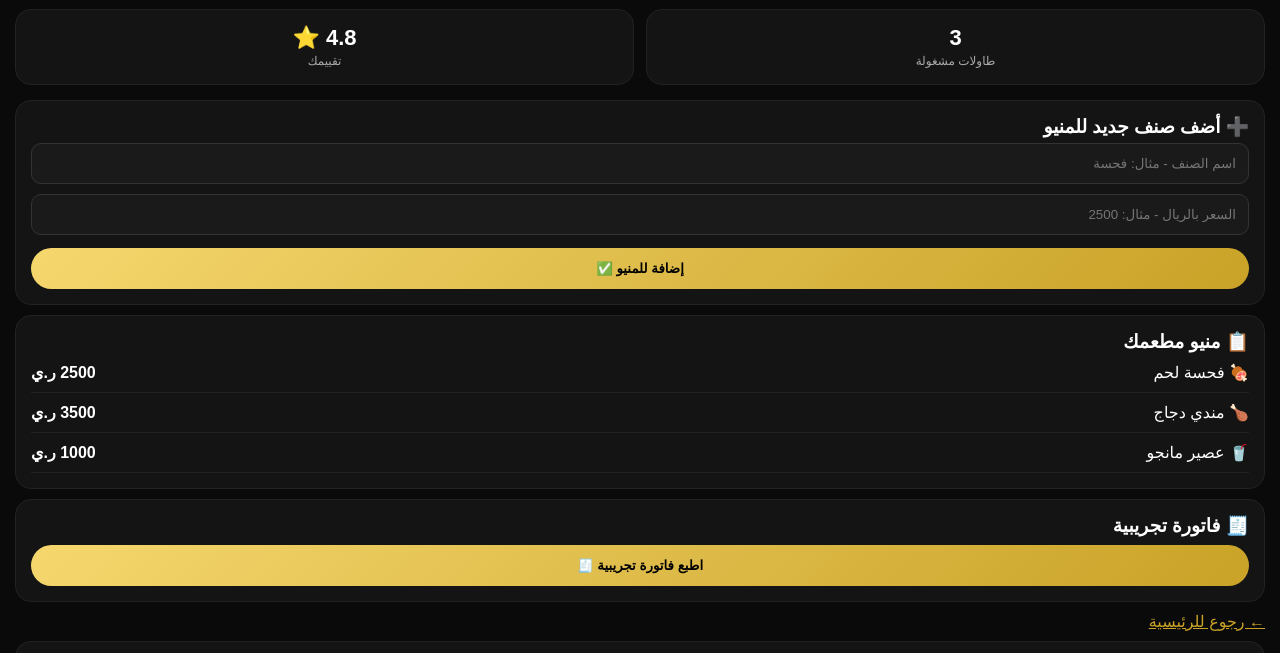
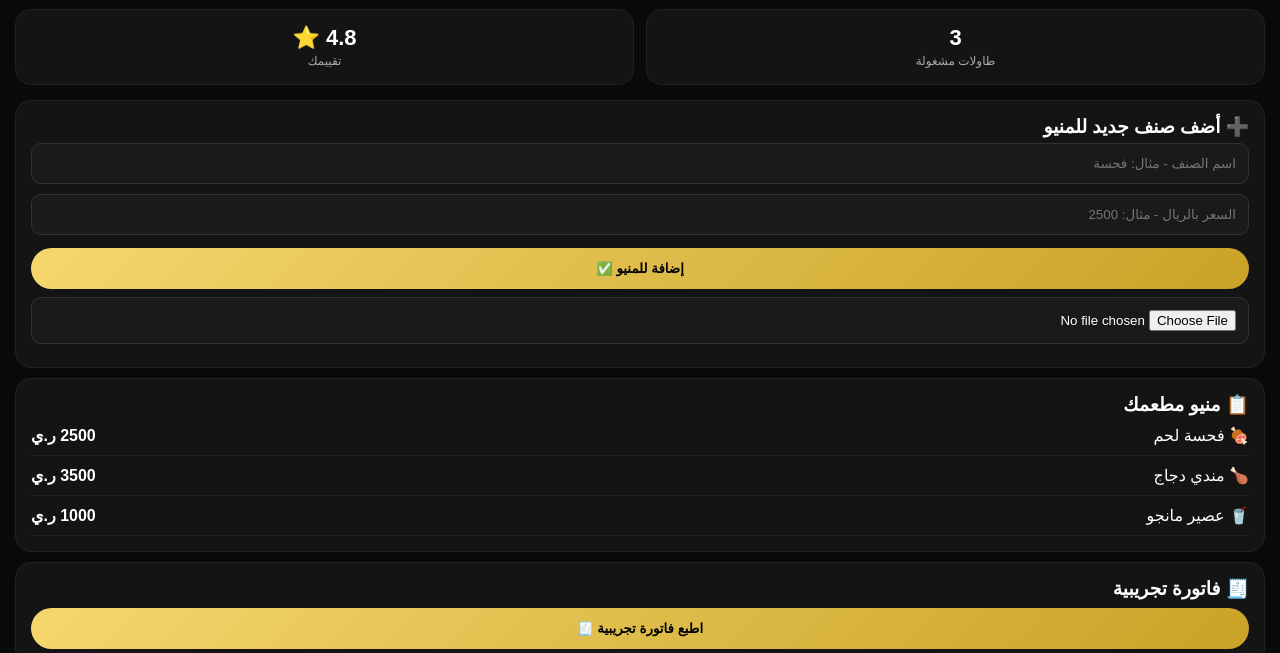
Before and after one commit to lmtalb149-afk/sufra, a plain HTML site: page dashboard.html in a window 1280 px wide. Shown: the part 147-800 px from the top of the page. Drawn offline with Linux system fonts and the light colour scheme.

Commit message:
Add file input for image upload in dashboard

```diff
--- a/dashboard.html
+++ b/dashboard.html
@@ -8,3 +8,4 @@
 <a href="index.html">← رجوع للرئيسية</a>
   <div class="box"><h3>💳 محافظ الدفع</h3><input id="n1" placeholder="اسم صاحب الكريمي"><input id="w1" placeholder="رقم الكريمي"><input id="n2" placeholder="اسم صاحب ام فلوس"><input id="w2" placeholder="رقم ام فلوس"><input id="n3" placeholder="اسم صاحب ون كاش"><input id="w3" placeholder="رقم ون كاش"><input id="n4" placeholder="اسم صاحب جيب"><input id="w4" placeholder="رقم جيب"><input id="n5" placeholder="اسم صاحب فلوسك"><input id="w5" placeholder="رقم فلوسك"><button onclick="saveW()">حفظ المحافظ ✅</button><div id="wmsg"></div></div><script>function saveW(){let o={};for(let i=1;i<=5;i++){o['n'+i]=document.getElementById('n'+i).value;o['w'+i]=document.getElementById('w'+i).value}localStorage.setItem('wallets',JSON.stringify(o));wmsg.innerText='تم الحفظ ✅'}let w=JSON.parse(localStorage.getItem('wallets')||'{}');for(let i=1;i<=5;i++){if(w['n'+i])document.getElementById('n'+i).value=w['n'+i];if(w['w'+i])document.getElementById('w'+i).value=w['w'+i]}</script>
 <script>let u=localStorage.getItem('sufra_user')||'مطعمك';document.getElementById('rn').innerText=u;function add(){let n=document.getElementById('iname').value;let p=document.getElementById('iprice').value;if(!n||!p){alert('اكتب الاسم والسعر');return}document.getElementById('list').innerHTML+='<div class="item"><span>🍽️ '+n+'</span><b>'+p+' ر.ي</b></div>';alert('تمت الإضافة!');}function bill(){document.getElementById('orders').innerText=1;document.getElementById('sales').innerText='2,500 ر.ي';document.getElementById('bill').innerHTML='<hr><p>مطعم '+u+'</p><p>فحسة لحم - 2500</p><p><b>الإجمالي: 2500 ر.ي</b></p><p>شكراً لزيارتكم - سُفرة 🍽️</p>';}</script></body></html>
+<script>let pimgData='';let fi=document.createElement('input');fi.type='file';fi.accept='image/*';fi.style='margin:8px 0';fi.onchange=e=>{let r=new FileReader();r.onload=()=>pimgData=r.result;r.readAsDataURL(e.target.files[0])};document.querySelectorAll('.box')[0].appendChild(fi);let oldAdd=window.addDish;if(oldAdd){window.addDish=function(){let r=oldAdd();setTimeout(()=>{if(pimgData){let m=JSON.parse(localStorage.getItem('menu')||localStorage.getItem('dishes')||'[]');if(m.length){m[m.length-1].img=pimgData;localStorage.setItem('menu',JSON.stringify(m));localStorage.setItem('dishes',JSON.stringify(m));}pimgData='';}loadMenu&&loadMenu();},300);return r;}}</script>
```
